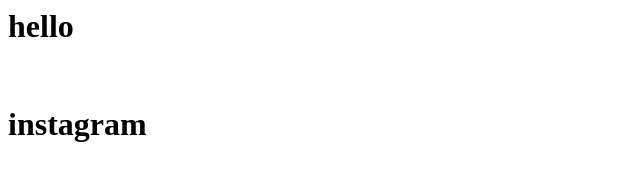
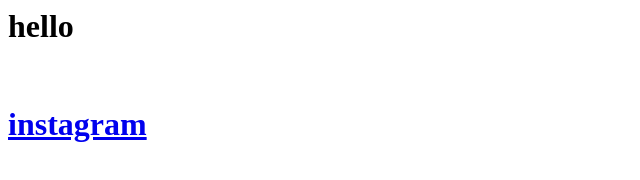
Before and after one commit to AAK-9/AAK-9.github.io, a plain HTML site: page index.html in a window 1280 px wide. Shown: the whole page, without its empty margins (0-640 px from the left). Drawn offline with Linux system fonts and the light colour scheme.

Commit message:
Update index.html

```diff
--- a/index.html
+++ b/index.html
@@ -1,4 +1,4 @@
 <html>
 <h1> hello </h1>
 <br>
-<h1> instagram </h1>
+<h1><a href="https://instagram.com">instagram</a>  </h1>
```
